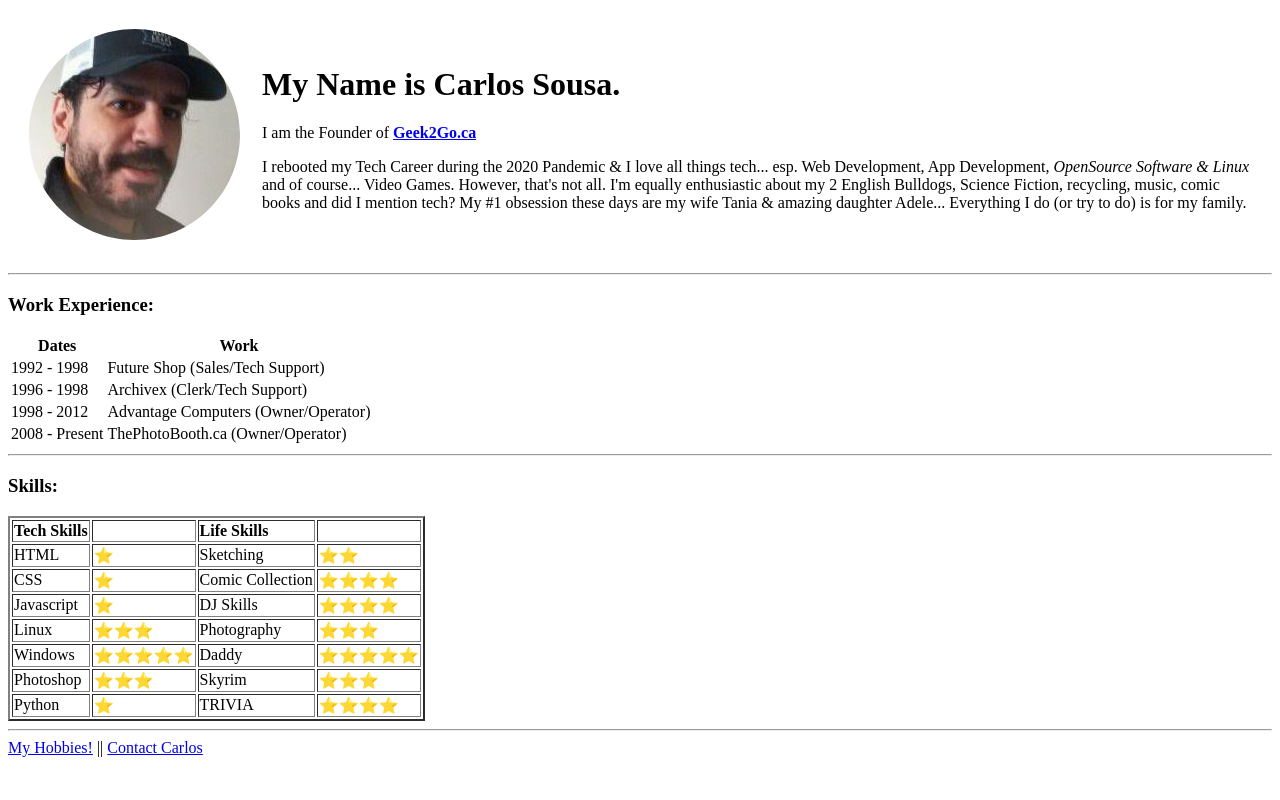
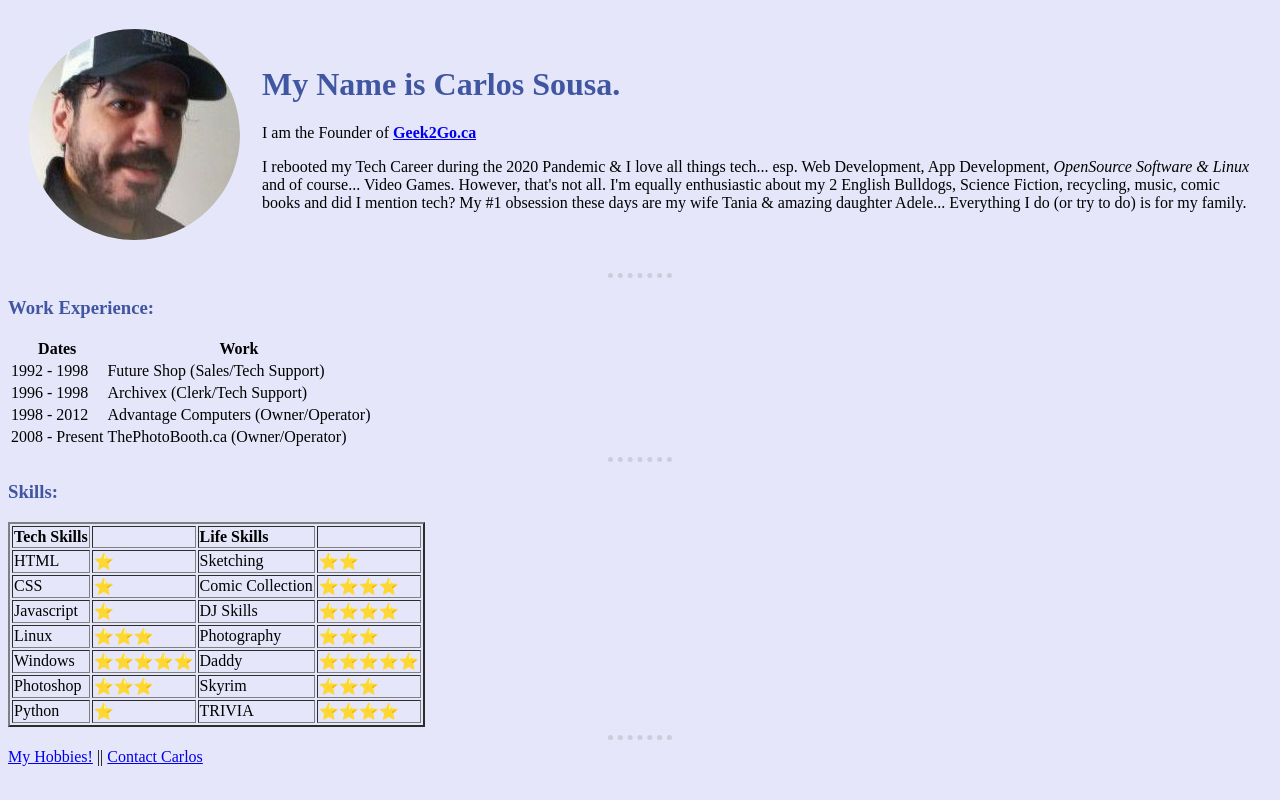
Before and after one commit to FunkyRobot73/angela, a plain HTML site: page index.html in a window 1280 px wide. Drawn offline with Linux system fonts and the light colour scheme.

Commit message:
Adding CSS directory

```diff
--- /dev/null
+++ b/css/styles.css
@@ -0,0 +1,20 @@
+body {
+  background-color: lavender;
+  }
+  hr {
+    border-style:none;
+    border-top-style: dotted;
+    border-color: gray;
+    border-width:5px;
+    width: 5%;
+    opacity: 25%;
+  }
+
+  h1 {
+    color: #4056A1
+
+  }
+
+  h3 {
+    color: #4056A1
+  }
--- a/index.html
+++ b/index.html
@@ -7,14 +7,15 @@
   <meta name="viewport" content="width=device-width, initial-scale=1.0">
   <meta name="description"
     content="Geek2Go.ca provides Hamilton's small businesses with Website & App development specializing in HTML, CSS, Javascript, Python, Kotlin & APIs.  We provide OpenSource technology consultation to help you run your business in today's environment.">
-  <title>Geek2Go.ca Main Page</title>
+    <title>Geek2Go.ca Main Page</title>
+    <link rel="stylesheet" href="css/styles.css">
 </head>
 
 <body>
 
   <table cellspacing="20">
     <tr>
-      <td><img src="images/carlos.png" alt="Carlos' Profile pic" ></td>
+      <td><img src="images/carlos.png" alt="Carlos' Profile pic"></td>
       <td>
         <h1>My Name is Carlos Sousa.</h1>
 
```
Also changed, not shown: contact.html (+1 -0 lines), hobbies.html (+1 -0 lines).
